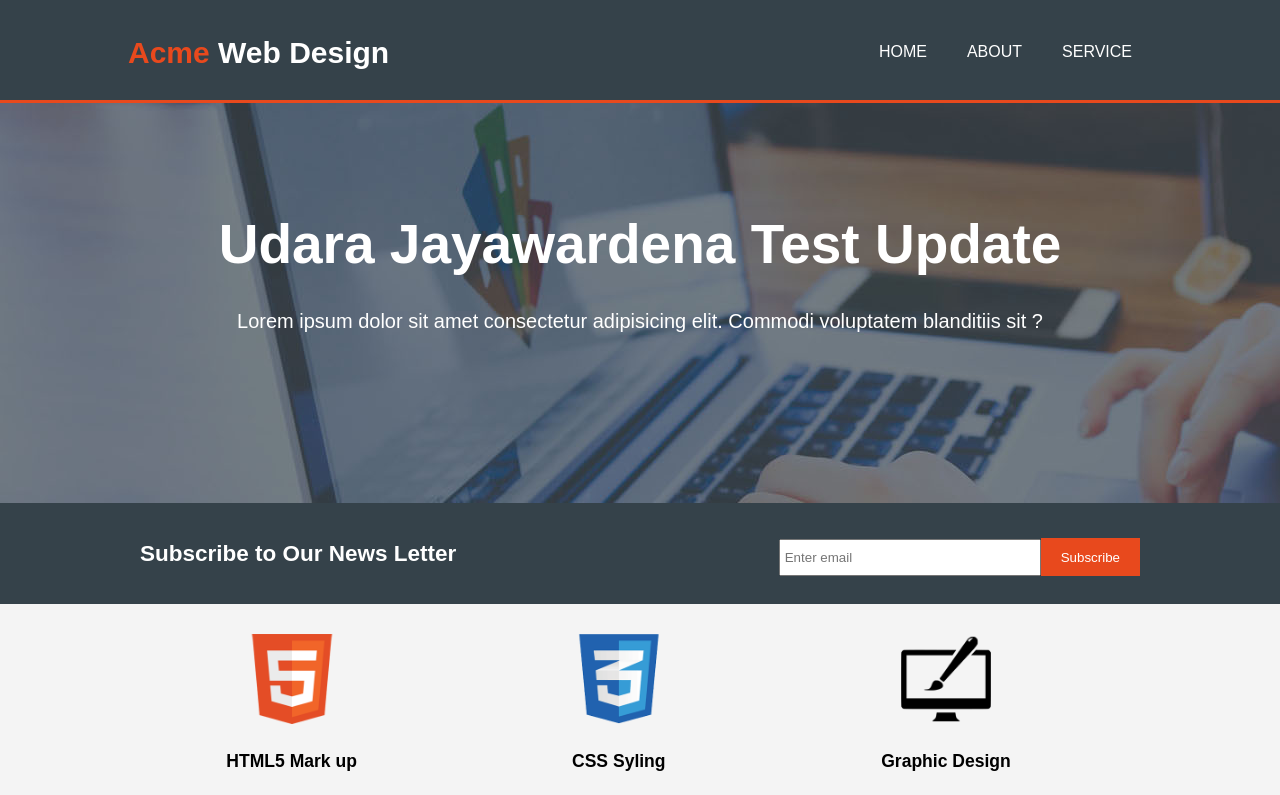
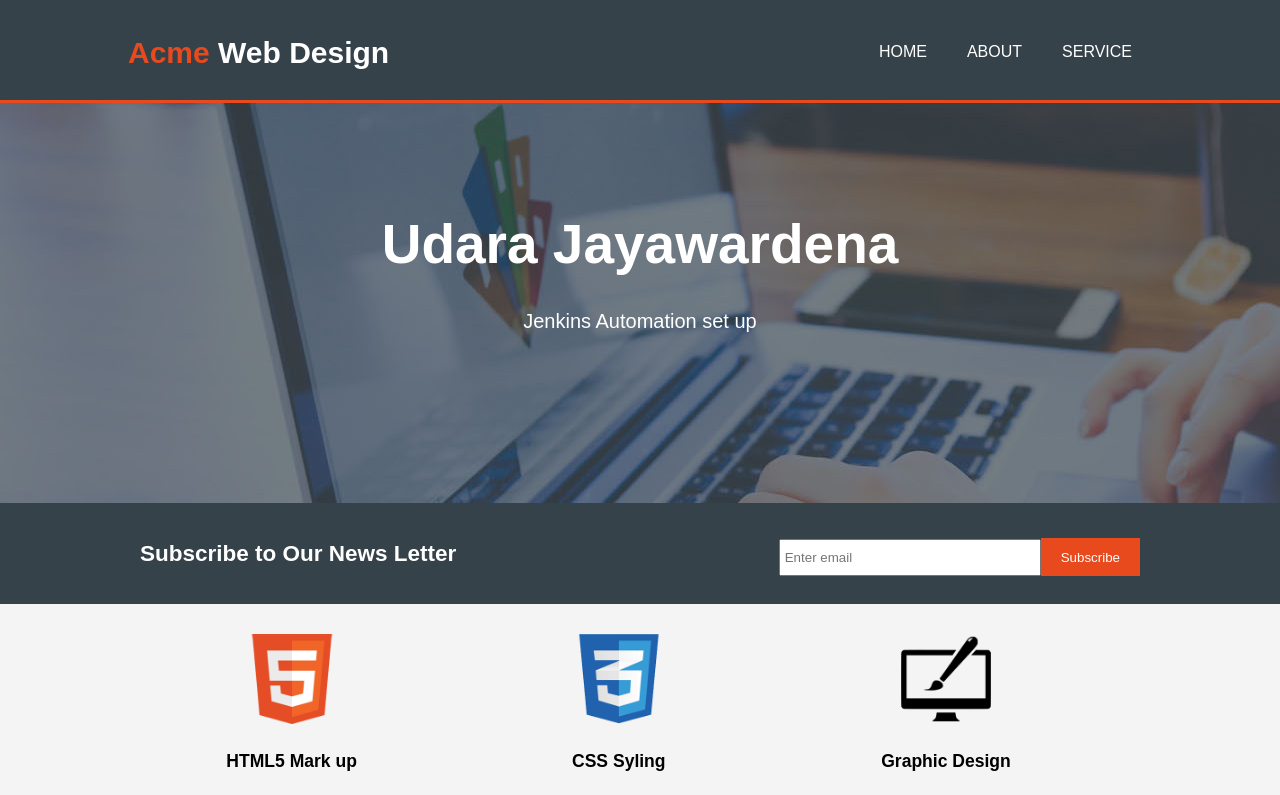
Before and after one commit to UdaraJayawardena/AcmeWeb, a React (Create React App) app: page / in a window 1280 px wide. Shown: the top 795 px of the page. Built offline with nearby package versions, Linux system fonts and the light colour scheme.

Commit message:
'testautomation'

```diff
--- a/src/components/Home.js
+++ b/src/components/Home.js
@@ -38,8 +38,8 @@ const Home = () => {
 
             <section id="showcase">
                 <div className="container">
-                    <h1>Udara Jayawardena Test Update</h1>
-                    <p>Lorem ipsum dolor sit amet consectetur adipisicing elit. Commodi voluptatem blanditiis sit ?</p>
+                    <h1>Udara Jayawardena</h1>
+                    <p>Jenkins Automation set up</p>
                 </div>
             </section>
 
```
